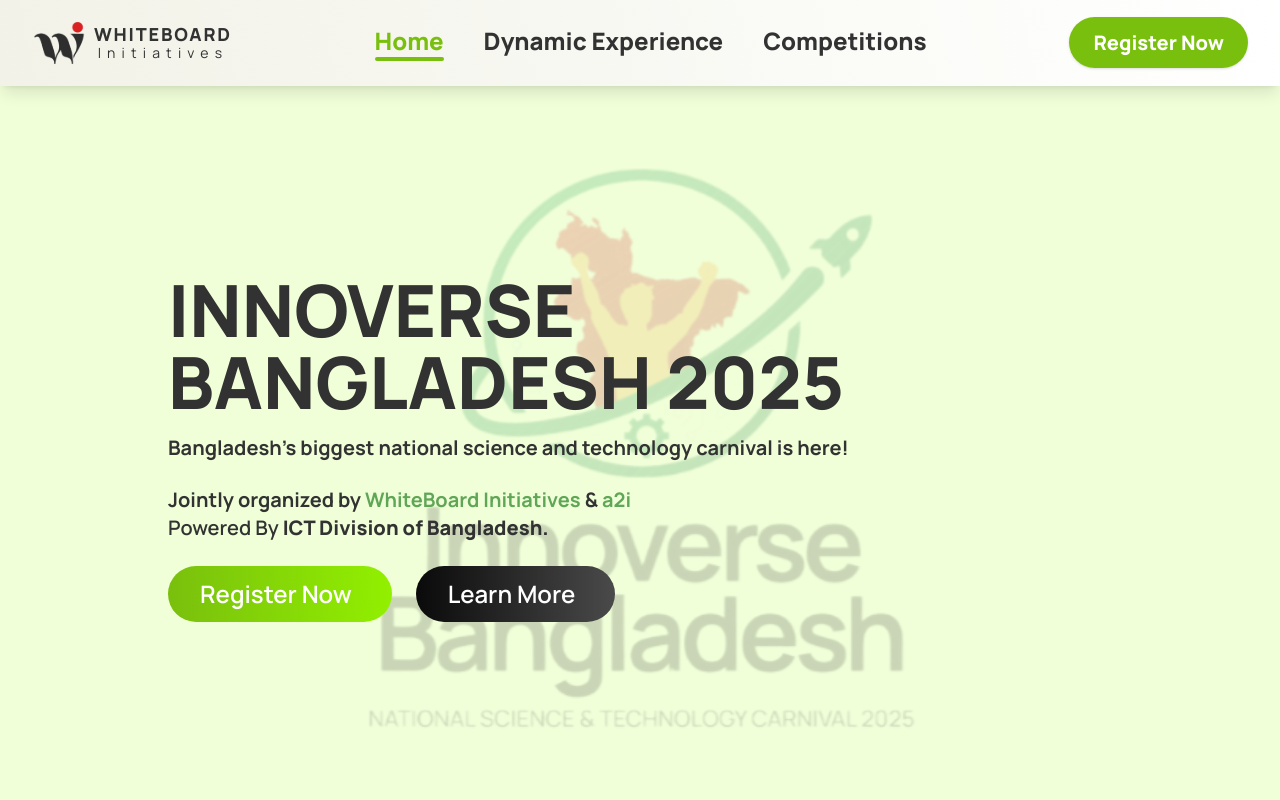
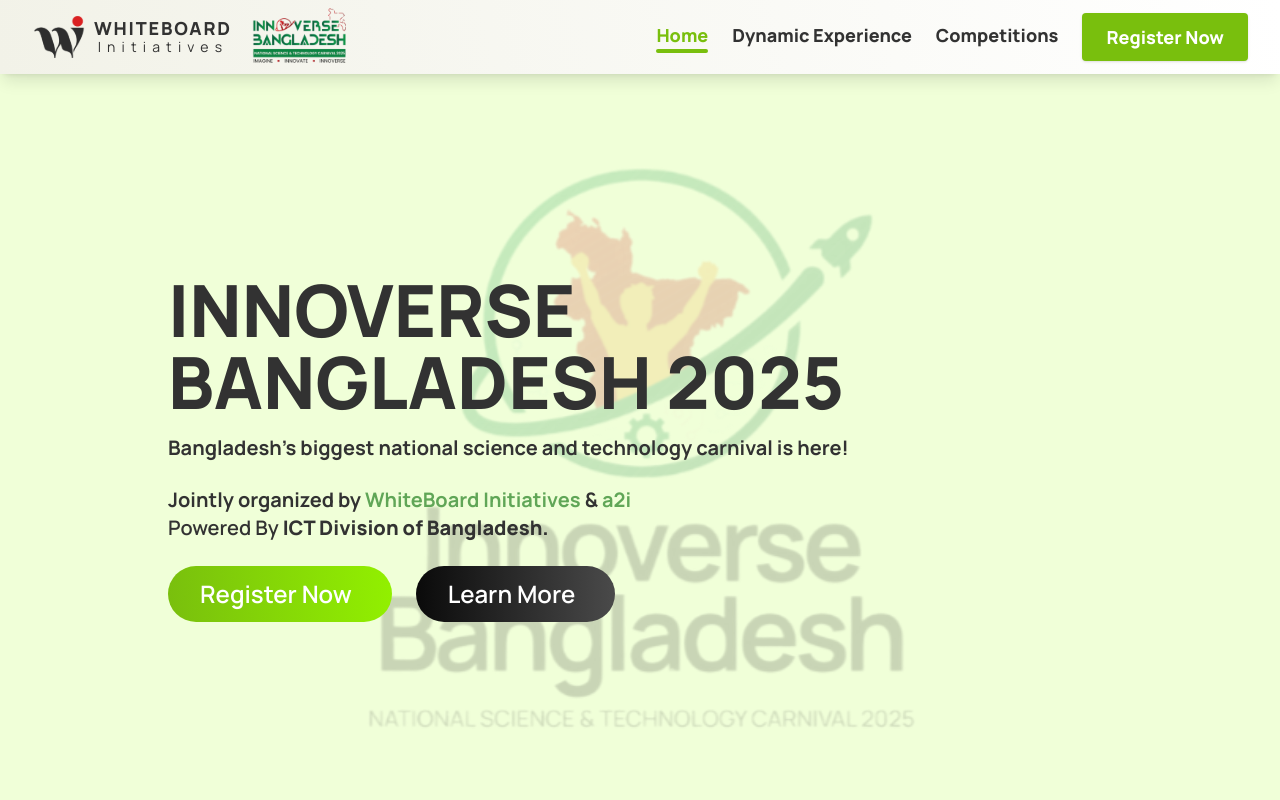
Before and after one commit to shihabhq/innoverse, a Next.js app: page / in a window 1280 px wide. Shown: the top 800 px of the page. Built offline with nearby package versions, Linux system fonts and the light colour scheme.

Commit message:
added innoverse logo

```diff
--- a/src/components/Navbar.tsx
+++ b/src/components/Navbar.tsx
@@ -17,7 +17,7 @@ const Navbar = () => {
 
   return (
     <nav className="w-full fixed top-0 bg-[linear-gradient(77deg,#F2F2E8,#FFFFFF)] shadow-lg z-50">
-      <div className="flex items-center justify-between px-4 py-4 lg:px-8">
+      <div className="flex items-center justify-between px-4 py-2 lg:px-8">
         {/* ------------------- MOBILE HEADER ------------------- */}
         <div className="flex w-full items-center justify-between md:hidden">
           {/* Left: Logo */}
@@ -51,6 +51,7 @@ const Navbar = () => {
         {/* ------------------- DESKTOP HEADER ------------------- */}
         <div className="hidden md:flex items-center justify-between w-full">
           {/* Logo + Text */}
+          <div className="flex items-center gap-5">
             <Link href={"/"} className="flex items-center gap-2">
               <img src="/shared/logo.svg" alt="Logo" />
               <div className="flex flex-col items-center justify-center">
@@ -62,17 +63,21 @@ const Navbar = () => {
                 </h2>
               </div>
             </Link>
+            <Link href={'/'}>
+            <img className="w-24" src="/home/innoverse-logo.png" alt="" />
+            </Link>
+          </div>
 
           {/* Nav Links */}
-          <div className="flex items-center justify-center flex-1">
-            <div className="flex items-center justify-center gap-4 lg:gap-10">
+          <div className="flex items-center gap-6 justify-end flex-1">
+            <div className="flex items-center justify-center gap-6">
               {navLinks.map((link) => {
                 const isActive = pathname === link.href;
                 return (
                   <Link
                     key={link.name}
                     href={link.href}
-                    className={`group flex text-center flex-col items-center text-lg lg:text-2xl font-extrabold transition-colors duration-300 ${
+                    className={`group flex text-center flex-col items-center text-lg font-extrabold transition-colors duration-300 ${
                       isActive ? "text-primary" : "hover:text-primary"
                     }`}
                   >
@@ -88,17 +93,18 @@ const Navbar = () => {
                 );
               })}
             </div>
-          </div>
-
-          {/* CTA Button */}
-          <div className="hover:-translate-y-1 transition-transform">
             <Link
               href={"/register"}
-              className=" shadow-sm transition-all font-extrabold text-lg lg:text-xl rounded-full bg-primary lg:px-6 lg:py-3 px-4 py-3 text-white"
+              className=" shadow-sm transition-all font-extrabold text-lg rounded-sm bg-primary lg:px-6 lg:py-2.5 hover:-translate-y-1 px-4 text-white"
             >
               Register Now
             </Link>
           </div>
+
+          {/* CTA Button */}
+          {/* <div className="hover:-translate-y-1 transition-transform">
+
+          </div> */}
         </div>
       </div>
 
```
Also changed, not shown: public/home/innoverse-logo.png. Lines whose indentation alone changed are shown as unchanged.
